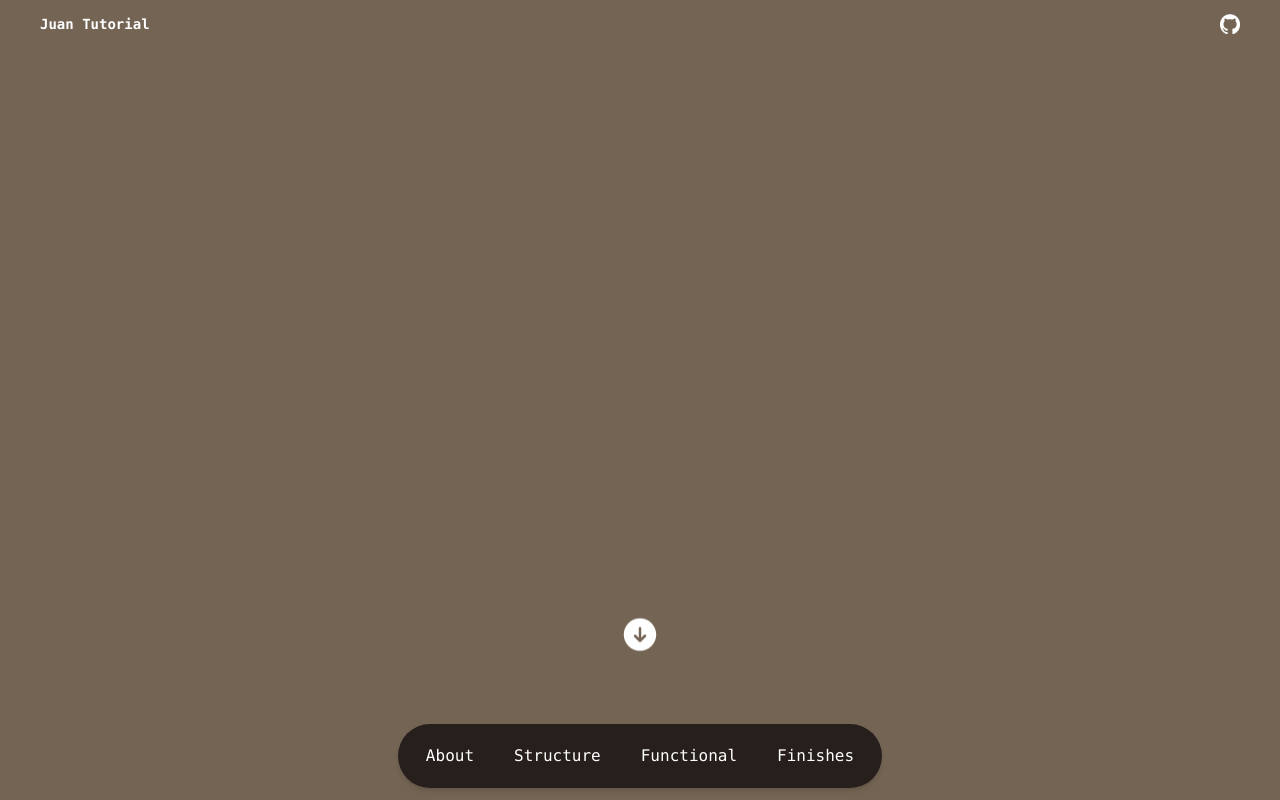
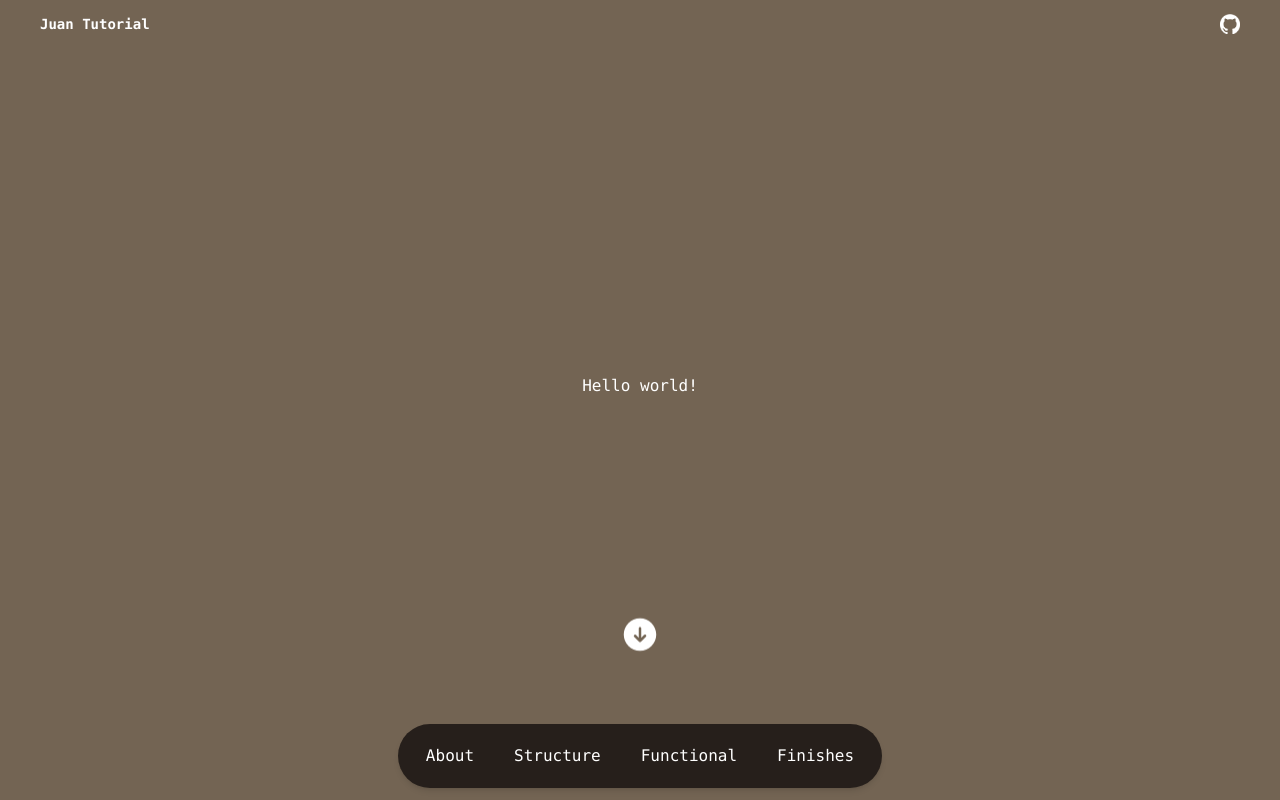
Before and after one commit to juan-lagunas/juans-tutorials, a Next.js app: page / in a window 1280 px wide. Built offline with nearby package versions, Linux system fonts and the light colour scheme.

Commit message:
Add about text

```diff
--- a/src/app/components/About.tsx
+++ b/src/app/components/About.tsx
@@ -10,6 +10,7 @@ const About = ({ id }: Props) => {
       id={id}
       className="relative flex h-full w-full items-center justify-center"
     >
+      <div>Hello world!</div>
       <a
         href="#functional"
         className="absolute bottom-[10%] flex h-10 w-10 animate-bounce items-center justify-center rounded-full"
```
